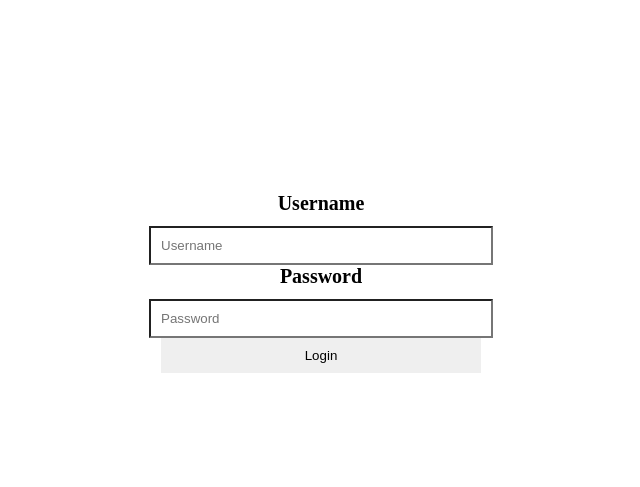
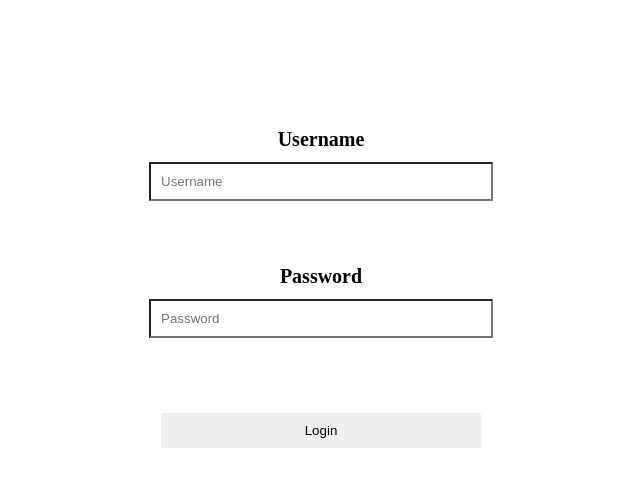
Before and after one commit to kcheese1/BackAgainstTheWallStreet, a Flask app: page /login in a window 1280 px wide. Shown: the part 104-591 px from the top of the page, without its empty margins (319-959 px from the left). Run offline with Flask 2, Linux system fonts and the light colour scheme.

Commit message:
Sprint 1 V9

```diff
--- a/FrontEnd/BAWS/static/loginPage.css
+++ b/FrontEnd/BAWS/static/loginPage.css
@@ -50,6 +50,7 @@ width: 100%;
     width: 25%;
     box-align: center;
     padding: 10px 10px;
+    border-top: 5%;
     cursor: pointer;
     display: block;
     margin: auto;
@@ -64,6 +65,7 @@ width: 100%;
     cursor: pointer;
     display: block;
     margin: auto;
+    margin-top: 5%;
     border: 0;
     outline: none;
 }
@@ -75,5 +77,10 @@ width: 100%;
 }
 
 #Base_Div{
-    padding-top: 15%;
+    padding-top: 10%;
 }
+
+
+#Password_Header{
+    padding-top: 5%;
+}
--- a/FrontEnd/BAWS/template/loginPage.html
+++ b/FrontEnd/BAWS/template/loginPage.html
@@ -19,9 +19,10 @@
                     <h1>Username</h1>
                 <br>
                 <input id="USERNAME" name="Username" type="text" class="input-field" placeholder="Username" required>
-                    <h1>Password</h1>
+                    <h1 id = "Password_Header">Password</h1>
                 <br>
                 <input id="PASSWORD" name="Password" type="text" class="input-field" placeholder="Password" required>
+                <br>
                 <button type="submit" class="submit-btn">Login</button>
             </div>
         </form>
```
